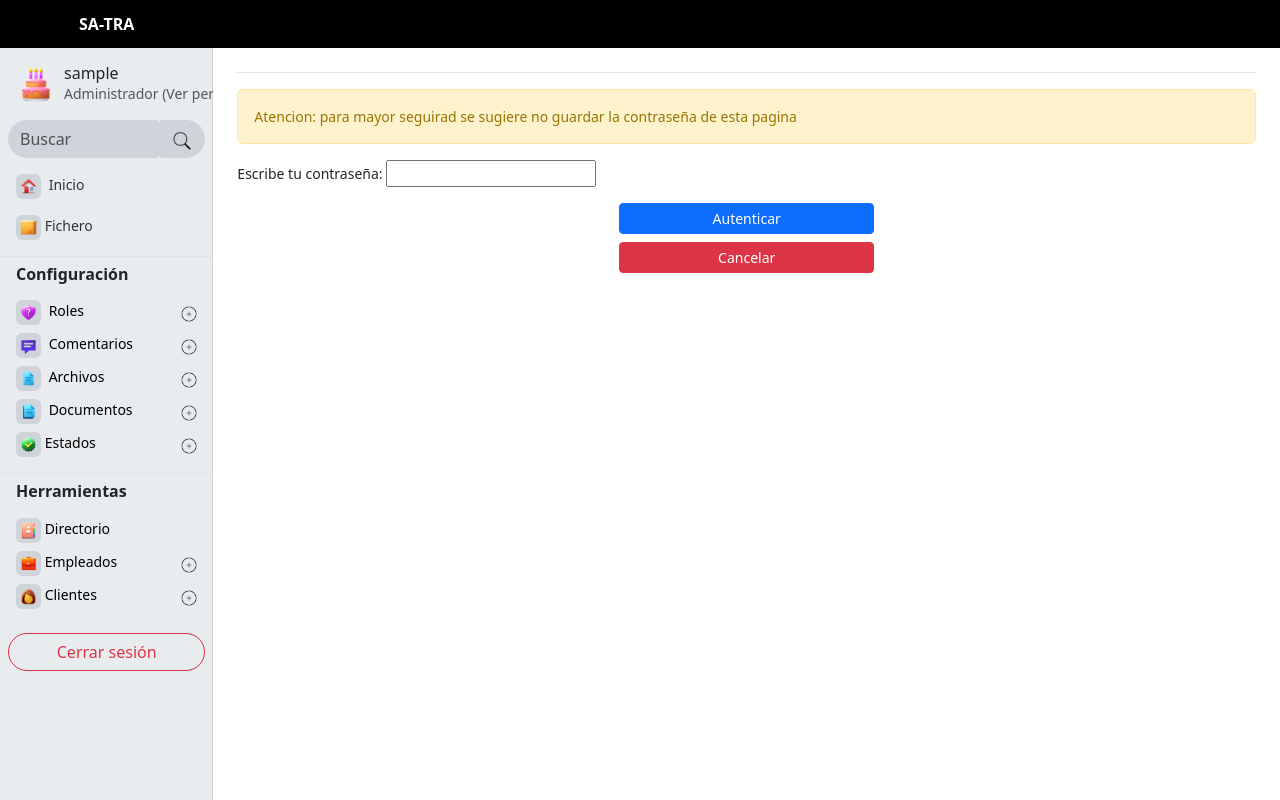
After one commit to Sistema-de-gestion-de-tramites/ProyConta, a Django app: page /clientes/autenticar/1/1 in a window 1280 px wide. The commit adds this page. Run offline with Django 4.2, Linux system fonts and the light colour scheme; the visitor is signed in with stand-in values (Sample User, id 1); data that the repository does not hold is empty; parts of the project's set-up code (start-up, migrations or seed data) failed here and were passed over; some libraries are stand-ins or nearby versions.

Commit message:
Se agrego un paso intermedo para ver una cuenta, donde se tiene que autenticar el usuario nuevamente

```diff
--- a/apps/clientes/forms.py
+++ b/apps/clientes/forms.py
@@ -127,6 +127,9 @@ class Formulario_Documento(forms.ModelForm):
             'direccion',
         ]
 
+class FormularioAutenticar (forms.Form):
+    password = forms.CharField(label="Escribe tu contraseña",widget=forms.PasswordInput, required=True)
+
 """
 class ClienteForm(forms.ModelForm):
     tipo_clie_id = forms.ChoiceField(choices=[(choice.pk, choice.tipo_c) for choice in TipoClie.objects.all()])
--- a/apps/clientes/urls.py
+++ b/apps/clientes/urls.py
@@ -40,6 +40,7 @@ urlpatterns =[  #{LISTA DE URLS CON LOS ARCHIVOS HTML A DESPLEGAR}
     path('lista_cuenta/<per_id>', views.listar_Cuentas, name="listar_cuentas"),
     path('actualizar_cuenta/<pk>', views.editar_Cuenta, name="actualizar_cuenta"),
     path('ver_cuenta/<pk>', views.editar_Cuenta, name="ver_cuenta"),
+    path('autenticar/<clienteID>/<cuentaID>', views.autenticarParaVerPassword, name="autenticar"),
     path('eliminar_cuenta/<pk>', views.eliminar_Cuenta, name="eliminar_cuenta"),
 
     path('subir_documento', views.subir_archivo.as_view(), name="subir_documento"),
--- a/apps/clientes/views.py
+++ b/apps/clientes/views.py
@@ -11,6 +11,7 @@ ____________________________________________________________________________
 -- ARIO, EN ESTA CLASE IRA EL BACKEND DE LA APLICACION EMPLEADOS                --
 ----------------------------------------------------------------------------
 """
+from tkinter import E
 from django.http import HttpResponseRedirect, HttpResponse, Http404, FileResponse
 from django.shortcuts import render, redirect, get_object_or_404
 from django.urls import reverse_lazy, reverse
@@ -21,6 +22,8 @@ from django.utils.text import slugify
 from django.utils.decorators import method_decorator
 from django.contrib.auth.decorators import permission_required,login_required
 from django.contrib.auth.mixins import PermissionRequiredMixin
+from django.contrib.auth.models import Permission
+from django.core.exceptions import PermissionDenied
 
 from .forms import *   #{IMPORTA LOS METODOS DE LA CLASE FORM}
 import os
@@ -108,11 +111,12 @@ def detalle_Persona(request, pk):
         'obj': objeto,
         'listas_extra': [{'titulo': 'Direccion', 'lista': lista_1,  'nuevo_url': 'registrar_direccion', 'borrar_url': 'eliminar_direccion', 'actualizar_url':'actualizar_direccion',},
                          {'titulo': 'Telefonos', 'lista': lista_2,  'nuevo_url': 'registrar_telefono',  'borrar_url': 'eliminar_telefono',  'actualizar_url':'actualizar_telefono',},
-                         {'titulo': 'Cuentas',   'lista': lista_3,  'nuevo_url': 'registrar_cuenta',    'borrar_url': 'eliminar_cuenta',    'actualizar_url':'actualizar_cuenta','ver_url':'ver_cuenta'},
+                         {'titulo': 'Cuentas',   'lista': lista_3,  'nuevo_url': 'registrar_cuenta',    'borrar_url': 'eliminar_cuenta',    'actualizar_url':'actualizar_cuenta','ver_url':'autenticar'},
                          ],
         'archivos_url': 'listar_documentos',
         'editar_url': 'actualizar_cliente',
         'fotoPerfil': obtenerFotoPerfil(request),
+        'clienteID':pk
     }
     return render(request, 'plantilla_detalle.html', context)
 
@@ -312,7 +316,6 @@ def eliminar_Cuenta(request, pk):
     registro.delete()
     return redirect('detalle_persona', pk=per_id)
 
-@permission_required('sat.dev_editar_cuentas')
 def editar_Cuenta(request, pk):
     modelo = get_object_or_404(Cuentas, pk=pk)
     if request.method == 'POST':
@@ -329,16 +332,46 @@ def editar_Cuenta(request, pk):
                           'persona': modelo.persona_id,
                           'contra': contra.decode()}
         if request.resolver_match.url_name == "actualizar_cuenta":
+            if  not request.user.has_perm('sat.dev_editar_cuentas'):
+                raise PermissionDenied
             formulario = CuentasForm(instance=modelo, initial=datosIniciales)
             verCuenta = False
         else:
+            permisoVerContrasenia = get_object_or_404(Permission,codename='auth_ver_password')
+            if  not (request.user.has_perm('sat.auth_ver_password') and request.user.has_perm('sat.dev_ver_cuentas')):
+                request.user.user_permissions.remove(permisoVerContrasenia)
+                raise PermissionDenied
             verCuenta =True
             formulario = CuentasFormView(instance=modelo, initial=datosIniciales)
+            request.user.user_permissions.remove(permisoVerContrasenia)
 
     return render(request, 'formulario.html', {'titulo': 'Editar cuenta',
                                                'form': formulario,
                                                'fotoPerfil': obtenerFotoPerfil(request),
                                                'verCuenta':verCuenta})
+
+def autenticarParaVerPassword(request,clienteID,cuentaID):
+
+    if request.method == "GET":
+        form = FormularioAutenticar
+        contexto = {'form':form,
+                    'clienteID':clienteID,
+                    'fotoPerfil': obtenerFotoPerfil(request)}
+        return render(request,'autenticar.html',contexto)
+    else:
+        form = FormularioAutenticar(request.POST)
+        if form.is_valid:
+            print(request.POST['password'])
+            esPasswordCorrecto = request.user.check_password(request.POST['password'])
+            print(esPasswordCorrecto)
+            if esPasswordCorrecto:
+                permisoVerContrasenia = get_object_or_404(Permission,codename='auth_ver_password')
+                request.user.user_permissions.set([permisoVerContrasenia])
+                return redirect('ver_cuenta',cuentaID)
+            else:
+                mensaje = "Contraseña incorrecta vuelve a intentarlo. contacte al administrador si desea recuperar su contraseña"
+                messages.add_message(request=request,level=messages.ERROR,message=mensaje,extra_tags='danger')
+                return redirect('autenticar',clienteID,cuentaID)
 
 # Subir documentos
 class subir_archivo(CreateView):
--- a/configuracion_roles_y_permisos.sql
+++ b/configuracion_roles_y_permisos.sql
@@ -40,12 +40,16 @@ UPDATE auth_permission SET codename= "dev_editar_cuentas" WHERE codename= "chang
 UPDATE auth_permission SET name="Eliminar cuentas" WHERE codename= "delete_cuentas";
 UPDATE auth_permission SET codename= "dev_eliminar_cuentas" WHERE codename= "delete_cuentas";
 
+-- crear permiso para ver contraseña de cuentas
+INSERT INTO auth_permission (name,content_type_id,codename) VALUES("Ver contraseña",11,"auth_ver_password");
+
 -- creacion de roles por defecto (tipo de usuario que usa Django)
 INSERT INTO auth_group(name) VALUES("Administrador");
 
--- creacio de tipo de usuario por defecto
+-- creacion de tipo de usuario por defecto
 INSERT INTO tipo_usuarios(descr) VALUES("Empleado");
 INSERT INTO tipo_usuarios(descr) VALUES("Fisica");
 INSERT INTO tipo_usuarios(descr) VALUES("Moral");
 
+
 SET SQL_SAFE_UPDATES = 1;
--- a/siteconta/settings.py
+++ b/siteconta/settings.py
@@ -26,7 +26,7 @@ SECRET_KEY = 'django-insecure-uklpjrnw3_w9#d&r=!952+0taye^ze8#k^d%51-f6ow@rbr7jx
 # SECURITY WARNING: don't run with debug turned on in production!
 DEBUG = True
 
-ALLOWED_HOSTS = []
+ALLOWED_HOSTS = ['192.168.100.5']
 
 
 # Application definition
--- /dev/null
+++ b/templates/autenticar.html
@@ -0,0 +1,23 @@
+{% extends 'menu.html' %}
+
+{% block contenido %}
+{% if messages %}
+<div class="messages">
+    {% for message in messages %}
+    <p {% if message.tags %} class="alert alert-{{message.tags}}"{% endif %}>{{ message }}</p>
+    {% endfor %}
+</div>
+{% endif %}
+<div class="messages">
+    <p class="alert alert-warning">Atencion: para mayor seguirad se sugiere no guardar la contraseña de esta pagina</p>
+</div>
+<form method="POST">
+    {% csrf_token %}
+        {{form.as_p}}
+    <div class="d-grid gap-2 col-3 mx-auto">
+        <button type="submit" class="btn btn-sm btn-primary btn-lg">Autenticar</button>
+        <a class="btn btn-sm btn-danger btn-lg" href="{% url 'detalle_persona' clienteID %}">Cancelar</a>
+    </div>
+</form>
+
+{% endblock %}
--- a/templates/plantilla_detalle.html
+++ b/templates/plantilla_detalle.html
@@ -65,7 +65,7 @@
             <ul>
             {% for val in lis_ext.lista %}
                 <li>{{val}}
-                    {% if lis_ext.ver_url %} <a href="{% url lis_ext.ver_url val.id %}">Ver</a> {% endif %}
+                    {% if lis_ext.ver_url %} <a href="{% url lis_ext.ver_url clienteID val.id%}">Ver</a> {% endif %}
                     {% if lis_ext.actualizar_url %} <a href="{% url lis_ext.actualizar_url val.id %}">Actualizar</a> {% endif %}
                     {% if lis_ext.borrar_url %} <a href="{% url lis_ext.borrar_url val.id %}">Eliminar</a> {% endif %}
                 </li>
```
